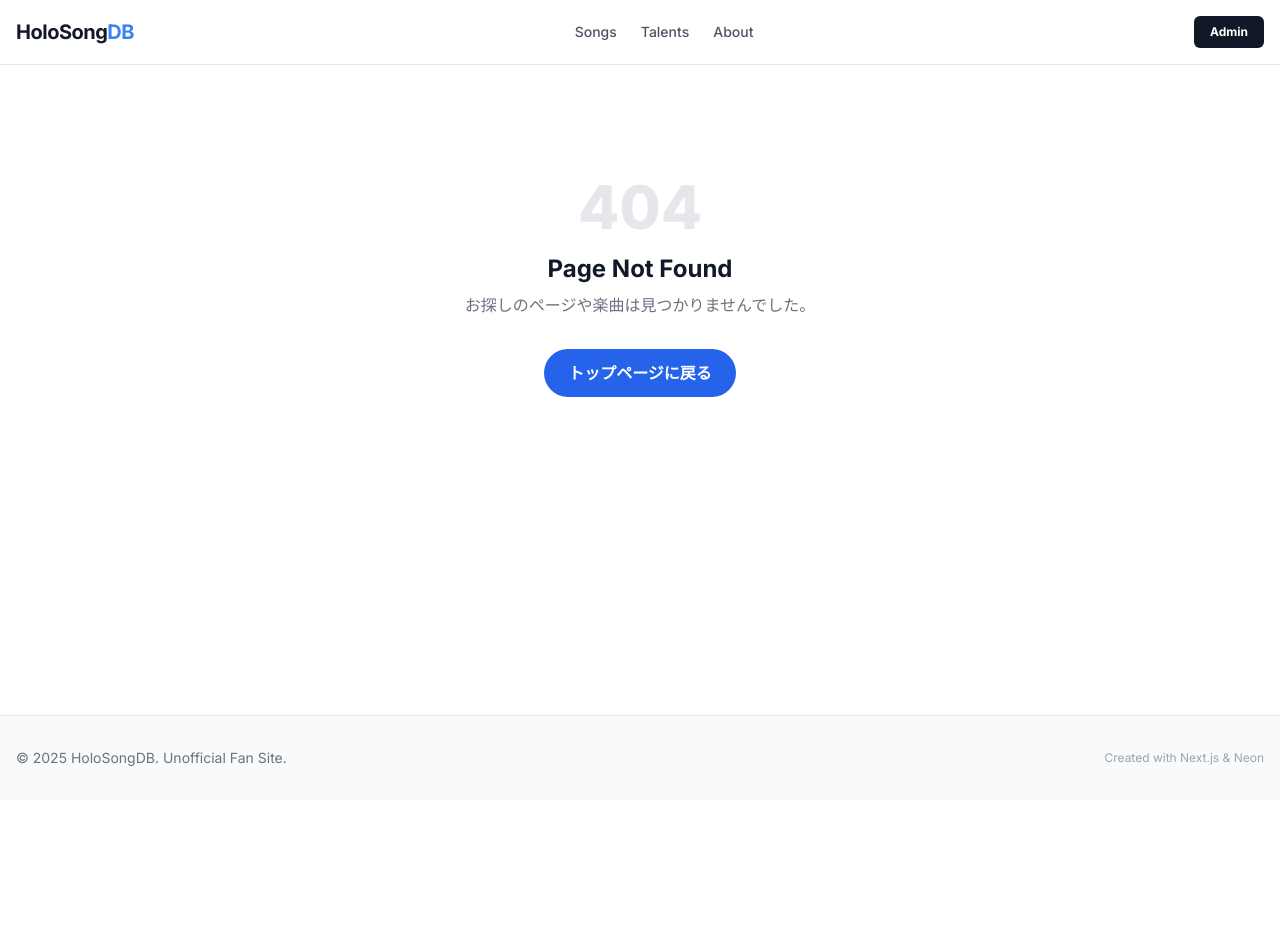
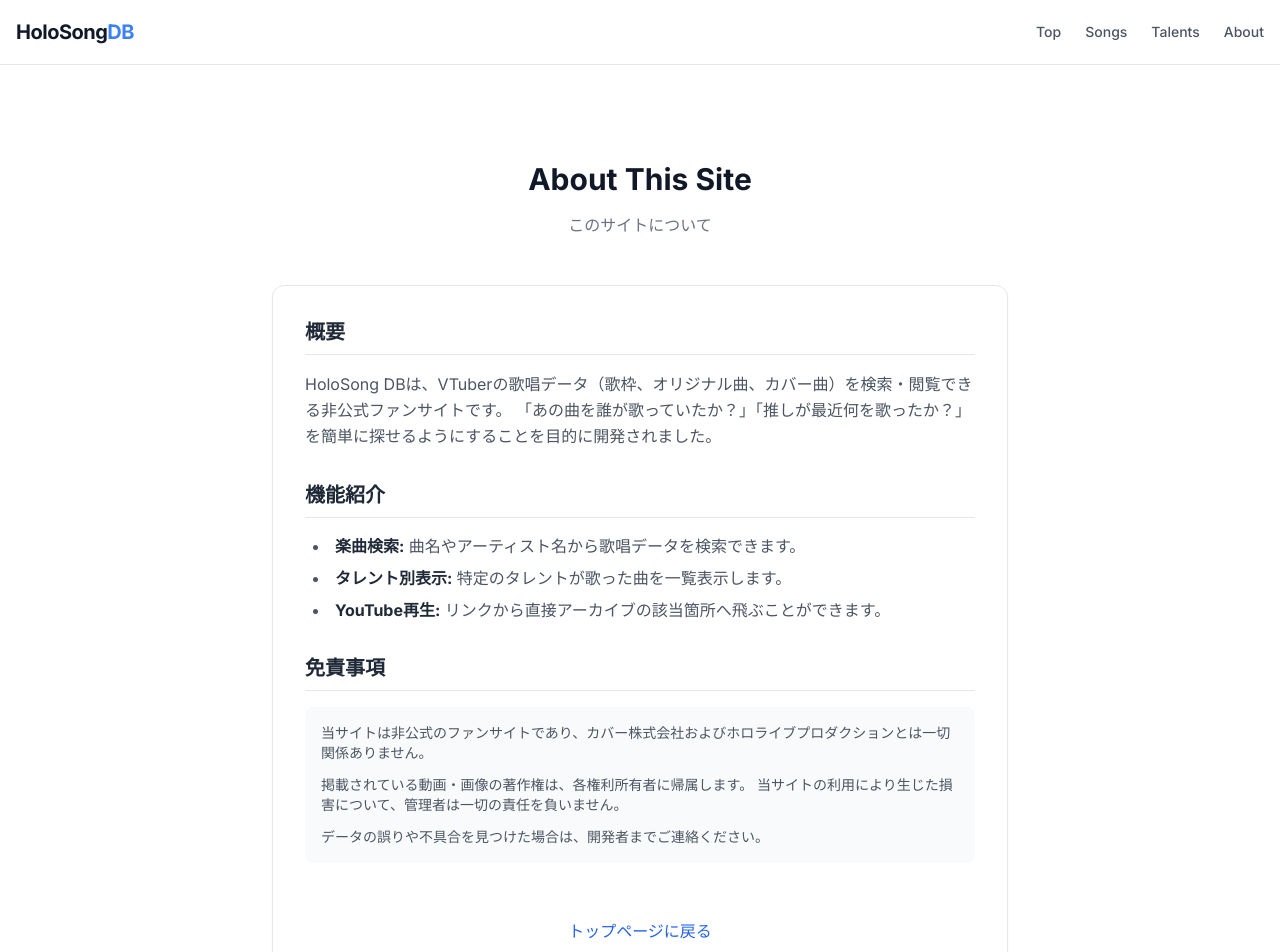
Before and after one commit to shun2218-dev/holosong-db, a Next.js app: page /about in a window 1280 px wide. Before the commit this address had no page. Shown: the top 952 px of the page. Before the commit the page ends 800 px from the top, so only its background shows below. Built offline with nearby package versions, Linux system fonts and the light colour scheme.

Commit message:
feat: restructure site pages and add landing page
- Move the existing song list page from root to /songs.
- Create a new Landing Page at root with feature highlights.
- Implement the About page with site details and disclaimer.
- Update navigation links in the header and layout.

```diff
--- /dev/null
+++ b/app/about/page.tsx
@@ -0,0 +1,71 @@
+import Link from "next/link";
+
+export default function AboutPage() {
+	return (
+		<div className="max-w-3xl mx-auto py-16 px-4">
+			<div className="text-center mb-12">
+				<h1 className="text-3xl font-bold text-gray-900 mb-4">
+					About This Site
+				</h1>
+				<p className="text-gray-500">このサイトについて</p>
+			</div>
+
+			<div className="bg-white rounded-xl shadow-sm border border-gray-200 p-8 space-y-8">
+				<section>
+					<h2 className="text-xl font-bold text-gray-800 mb-4 border-b pb-2">
+						概要
+					</h2>
+					<p className="text-gray-600 leading-relaxed">
+						HoloSong
+						DBは、VTuberの歌唱データ（歌枠、オリジナル曲、カバー曲）を検索・閲覧できる非公式ファンサイトです。
+						「あの曲を誰が歌っていたか？」「推しが最近何を歌ったか？」を簡単に探せるようにすることを目的に開発されました。
+					</p>
+				</section>
+
+				<section>
+					<h2 className="text-xl font-bold text-gray-800 mb-4 border-b pb-2">
+						機能紹介
+					</h2>
+					<ul className="list-disc list-inside text-gray-600 space-y-2 ml-2">
+						<li>
+							<span className="font-bold text-gray-800">楽曲検索:</span>{" "}
+							曲名やアーティスト名から歌唱データを検索できます。
+						</li>
+						<li>
+							<span className="font-bold text-gray-800">タレント別表示:</span>{" "}
+							特定のタレントが歌った曲を一覧表示します。
+						</li>
+						<li>
+							<span className="font-bold text-gray-800">YouTube再生:</span>{" "}
+							リンクから直接アーカイブの該当箇所へ飛ぶことができます。
+						</li>
+					</ul>
+				</section>
+
+				<section>
+					<h2 className="text-xl font-bold text-gray-800 mb-4 border-b pb-2">
+						免責事項
+					</h2>
+					<div className="text-gray-600 text-sm space-y-3 bg-gray-50 p-4 rounded-lg">
+						<p>
+							当サイトは非公式のファンサイトであり、カバー株式会社およびホロライブプロダクションとは一切関係ありません。
+						</p>
+						<p>
+							掲載されている動画・画像の著作権は、各権利所有者に帰属します。
+							当サイトの利用により生じた損害について、管理者は一切の責任を負いません。
+						</p>
+						<p>
+							データの誤りや不具合を見つけた場合は、開発者までご連絡ください。
+						</p>
+					</div>
+				</section>
+
+				<div className="pt-6 text-center">
+					<Link href="/" className="text-blue-600 hover:underline font-medium">
+						トップページに戻る
+					</Link>
+				</div>
+			</div>
+		</div>
+	);
+}
--- a/app/page.tsx
+++ b/app/page.tsx
@@ -1,49 +1,97 @@
-import { FilterTabs } from "@/components/FilterTabs";
-import { SearchInput } from "@/components/SearchInput";
-import { SongList } from "@/components/SongList";
-import { getSongs } from "./actions";
+import { ArrowRight, Info, Music, Users } from "lucide-react"; // アイコン用にlucide-reactを使用（なければ省略可）
+import Link from "next/link";
 
-// 検索パラメータの型定義
-interface SearchParamsProps {
-	searchParams: Promise<{
-		q?: string;
-		type?: string;
-	}>;
-}
+export default function HomePage() {
+	return (
+		<div className="flex flex-col min-h-[calc(100vh-4rem)]">
+			{/* ヒーローセクション */}
+			<section className="flex-1 flex flex-col items-center justify-center text-center py-20 px-4 bg-gradient-to-b from-blue-50 to-white">
+				<h1 className="text-4xl md:text-6xl font-bold text-gray-900 mb-6 tracking-tight">
+					HoloSong DB{" "}
+					<span className="text-blue-600 text-2xl md:text-4xl block mt-2">
+						非公式ファンデータベース
+					</span>
+				</h1>
+				<p className="text-lg md:text-xl text-gray-600 max-w-2xl mb-10">
+					推しの歌枠やオリジナル曲を簡単に検索。
+					<br />
+					タレントごとの歌唱データをアーカイブしています。
+				</p>
 
-export default async function Home({ searchParams }: SearchParamsProps) {
-	const params = await searchParams;
-	const query = params.q || "";
-	const type = params.type || "all";
+				<div className="flex flex-col sm:flex-row gap-4">
+					<Link
+						href="/songs"
+						className="inline-flex items-center justify-center px-8 py-3 text-base font-medium text-white bg-blue-600 rounded-full hover:bg-blue-700 transition-colors shadow-lg hover:shadow-xl"
+					>
+						<Music className="w-5 h-5 mr-2" />
+						楽曲を探す
+					</Link>
+					<Link
+						href="/about"
+						className="inline-flex items-center justify-center px-8 py-3 text-base font-medium text-blue-700 bg-blue-100 rounded-full hover:bg-blue-200 transition-colors"
+					>
+						サイトについて
+					</Link>
+				</div>
+			</section>
 
-	// 1ページ目のデータをサーバー側で取得
-	const initialSongs = await getSongs(1, query, type);
+			{/* 機能紹介セクション */}
+			<section className="py-16 px-4 max-w-6xl mx-auto w-full">
+				<h2 className="text-2xl font-bold text-center mb-12 text-gray-800">
+					Contents
+				</h2>
+				<div className="grid md:grid-cols-3 gap-8">
+					{/* Songs Card */}
+					<Link href="/songs" className="group">
+						<div className="bg-white p-8 rounded-2xl shadow-sm border border-gray-100 hover:shadow-md transition-all h-full flex flex-col items-center text-center group-hover:-translate-y-1">
+							<div className="w-14 h-14 bg-blue-50 rounded-full flex items-center justify-center text-blue-600 mb-4 group-hover:bg-blue-600 group-hover:text-white transition-colors">
+								<Music className="w-7 h-7" />
+							</div>
+							<h3 className="text-xl font-bold text-gray-900 mb-2">
+								Song Database
+							</h3>
+							<p className="text-gray-500 mb-4 flex-grow">
+								歌枠、オリジナル曲、カバー曲など、膨大な楽曲データから検索できます。
+							</p>
+							<span className="text-blue-600 font-medium inline-flex items-center group-hover:underline">
+								楽曲一覧へ <ArrowRight className="w-4 h-4 ml-1" />
+							</span>
+						</div>
+					</Link>
 
-	// 2ページ目以降を取得する関数を定義
-	const fetchMoreSongs = async (page: number) => {
-		"use server";
-		return getSongs(page, query, type);
-	};
+					{/* Talents Card */}
+					<Link href="/talents" className="group">
+						<div className="bg-white p-8 rounded-2xl shadow-sm border border-gray-100 hover:shadow-md transition-all h-full flex flex-col items-center text-center group-hover:-translate-y-1">
+							<div className="w-14 h-14 bg-green-50 rounded-full flex items-center justify-center text-green-600 mb-4 group-hover:bg-green-600 group-hover:text-white transition-colors">
+								<Users className="w-7 h-7" />
+							</div>
+							<h3 className="text-xl font-bold text-gray-900 mb-2">Talents</h3>
+							<p className="text-gray-500 mb-4 flex-grow">
+								タレントごとのプロフィールや歌唱履歴を確認できます。
+							</p>
+							<span className="text-green-600 font-medium inline-flex items-center group-hover:underline">
+								タレント一覧へ <ArrowRight className="w-4 h-4 ml-1" />
+							</span>
+						</div>
+					</Link>
 
-	return (
-		<div>
-			<div className="flex items-center justify-between mb-8">
-				<h1 className="text-2xl font-bold text-gray-900">Latest Songs</h1>
-
-				<div className="flex flex-col md:flex-row gap-4 w-full md:w-auto">
-					<div className="w-full md:w-64">
-						<SearchInput />
-					</div>
-					<FilterTabs />
+					{/* About Card */}
+					<Link href="/about" className="group">
+						<div className="bg-white p-8 rounded-2xl shadow-sm border border-gray-100 hover:shadow-md transition-all h-full flex flex-col items-center text-center group-hover:-translate-y-1">
+							<div className="w-14 h-14 bg-gray-50 rounded-full flex items-center justify-center text-gray-600 mb-4 group-hover:bg-gray-600 group-hover:text-white transition-colors">
+								<Info className="w-7 h-7" />
+							</div>
+							<h3 className="text-xl font-bold text-gray-900 mb-2">About</h3>
+							<p className="text-gray-500 mb-4 flex-grow">
+								このサイトの目的、使い方、免責事項などを掲載しています。
+							</p>
+							<span className="text-gray-600 font-medium inline-flex items-center group-hover:underline">
+								詳細を見る <ArrowRight className="w-4 h-4 ml-1" />
+							</span>
+						</div>
+					</Link>
 				</div>
-			</div>
-
-			{/* リスト表示とLoad More機能 */}
-			<SongList
-				key={`${query}-${type}`}
-				initialSongs={initialSongs}
-				fetcher={fetchMoreSongs}
-			/>
+			</section>
 		</div>
 	);
 }
--- /dev/null
+++ b/app/songs/actions.ts
@@ -0,0 +1,36 @@
+import { desc } from "drizzle-orm";
+import { SongWithTalents } from "@/components/SongCard";
+import { db } from "@/db";
+import { songs } from "@/db/schema";
+
+const ITEMS_PER_PAGE = 12;
+
+// トップページ用: 楽曲検索＆ページネーション
+export async function getSongs(
+	page: number,
+	query = "",
+	type = "all",
+): Promise<SongWithTalents[]> {
+	const offset = (page - 1) * ITEMS_PER_PAGE;
+
+	const data = await db.query.songs.findMany({
+		with: {
+			talents: {
+				with: {
+					talent: true,
+				},
+			},
+		},
+		where: (songs, { and, ilike, eq }) => {
+			const conditions = [];
+			if (query) conditions.push(ilike(songs.title, `%${query}%`));
+			if (type !== "all") conditions.push(eq(songs.type, type));
+			return conditions.length > 0 ? and(...conditions) : undefined;
+		},
+		orderBy: [desc(songs.releaseDate), desc(songs.id)],
+		limit: ITEMS_PER_PAGE,
+		offset: offset,
+	});
+
+	return data;
+}
--- /dev/null
+++ b/app/songs/page.tsx
@@ -0,0 +1,49 @@
+import { FilterTabs } from "@/components/FilterTabs";
+import { SearchInput } from "@/components/SearchInput";
+import { SongList } from "@/components/SongList";
+import { getSongs } from "./actions";
+
+// 検索パラメータの型定義
+interface SearchParamsProps {
+	searchParams: Promise<{
+		q?: string;
+		type?: string;
+	}>;
+}
+
+export default async function Home({ searchParams }: SearchParamsProps) {
+	const params = await searchParams;
+	const query = params.q || "";
+	const type = params.type || "all";
+
+	// 1ページ目のデータをサーバー側で取得
+	const initialSongs = await getSongs(1, query, type);
+
+	// 2ページ目以降を取得する関数を定義
+	const fetchMoreSongs = async (page: number) => {
+		"use server";
+		return getSongs(page, query, type);
+	};
+
+	return (
+		<div>
+			<div className="flex items-center justify-between mb-8">
+				<h1 className="text-2xl font-bold text-gray-900">Latest Songs</h1>
+
+				<div className="flex flex-col md:flex-row gap-4 w-full md:w-auto">
+					<div className="w-full md:w-64">
+						<SearchInput />
+					</div>
+					<FilterTabs />
+				</div>
+			</div>
+
+			{/* リスト表示とLoad More機能 */}
+			<SongList
+				key={`${query}-${type}`}
+				initialSongs={initialSongs}
+				fetcher={fetchMoreSongs}
+			/>
+		</div>
+	);
+}
--- a/app/actions.ts
+++ b/app/talents/[id]/actions.ts
@@ -1,41 +1,9 @@
-"use server";
-
-import { and, desc, eq, ilike, inArray } from "drizzle-orm";
-import { type SongWithTalents } from "@/components/SongCard";
+import { desc, eq, inArray } from "drizzle-orm";
+import { SongWithTalents } from "@/components/SongCard";
 import { db } from "@/db";
 import { songs, songTalents } from "@/db/schema";
 
 const ITEMS_PER_PAGE = 12;
-
-// トップページ用: 楽曲検索＆ページネーション
-export async function getSongs(
-	page: number,
-	query = "",
-	type = "all",
-): Promise<SongWithTalents[]> {
-	const offset = (page - 1) * ITEMS_PER_PAGE;
-
-	const data = await db.query.songs.findMany({
-		with: {
-			talents: {
-				with: {
-					talent: true,
-				},
-			},
-		},
-		where: (songs, { and, ilike, eq }) => {
-			const conditions = [];
-			if (query) conditions.push(ilike(songs.title, `%${query}%`));
-			if (type !== "all") conditions.push(eq(songs.type, type));
-			return conditions.length > 0 ? and(...conditions) : undefined;
-		},
-		orderBy: [desc(songs.releaseDate), desc(songs.id)],
-		limit: ITEMS_PER_PAGE,
-		offset: offset,
-	});
-
-	return data;
-}
 
 // タレント詳細ページ用: 参加楽曲ページネーション
 export async function getTalentSongs(
--- a/app/talents/[id]/page.tsx
+++ b/app/talents/[id]/page.tsx
@@ -1,10 +1,10 @@
 import { eq } from "drizzle-orm";
 import Image from "next/image";
 import { notFound } from "next/navigation";
-import { getTalentSongs } from "@/app/actions"; // 作成したAction
 import { SongList } from "@/components/SongList"; // 作成したList
 import { db } from "@/db";
 import { talents } from "@/db/schema";
+import { getTalentSongs } from "./actions"; // 作成したAction
 
 interface PageProps {
 	params: Promise<{ id: string }>;
--- a/components/Header.tsx
+++ b/components/Header.tsx
@@ -15,6 +15,9 @@ export function Header() {
 				{/* ナビゲーションメニュー */}
 				<nav className="hidden md:flex items-center gap-6 text-sm font-medium text-gray-600">
 					<Link href="/" className="hover:text-blue-500 transition-colors">
+						Top
+					</Link>
+					<Link href="/songs" className="hover:text-blue-500 transition-colors">
 						Songs
 					</Link>
 					<Link
@@ -29,14 +32,14 @@ export function Header() {
 				</nav>
 
 				{/* 右側のボタンエリア (将来的にログインボタンなどを配置) */}
-				<div className="flex items-center gap-4">
+				{/* <div className="flex items-center gap-4">
 					<Link
 						href="/admin"
 						className="text-xs font-bold bg-gray-900 text-white px-4 py-2 rounded-md hover:bg-gray-700 transition-colors"
 					>
 						Admin
 					</Link>
-				</div>
+				</div> */}
 			</div>
 		</header>
 	);
--- a/package.json
+++ b/package.json
@@ -16,6 +16,7 @@
     "@vercel/blob": "^2.0.0",
     "clsx": "^2.1.1",
     "drizzle-orm": "^0.45.1",
+    "lucide-react": "^0.561.0",
     "next": "16.0.10",
     "react": "19.2.3",
     "react-dom": "19.2.3",
```
Also changed, not shown: 1 other file (tests, documents, lock files or other folders).
